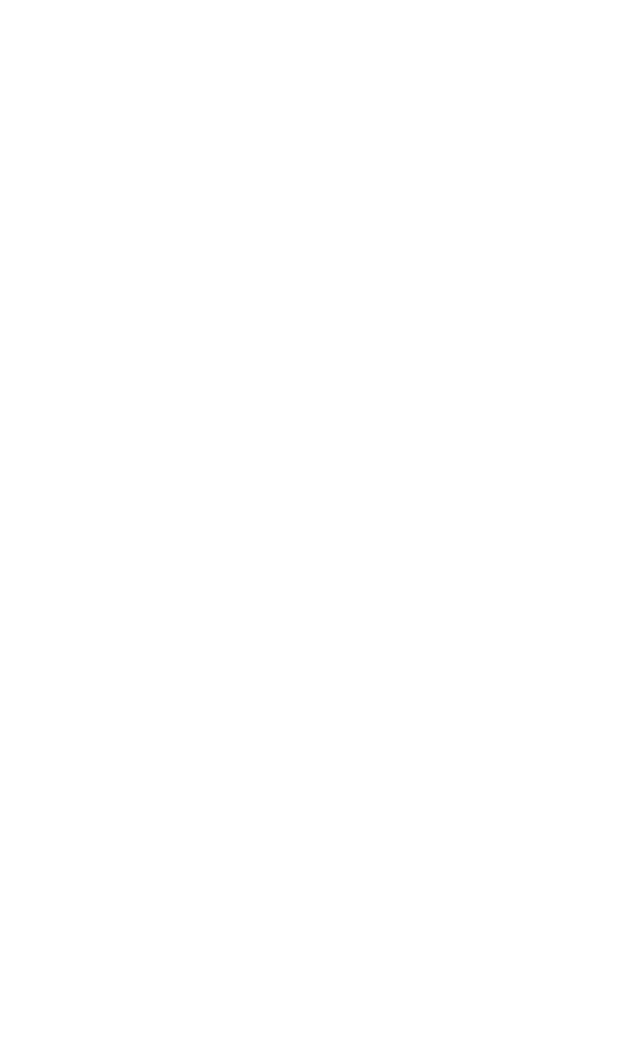
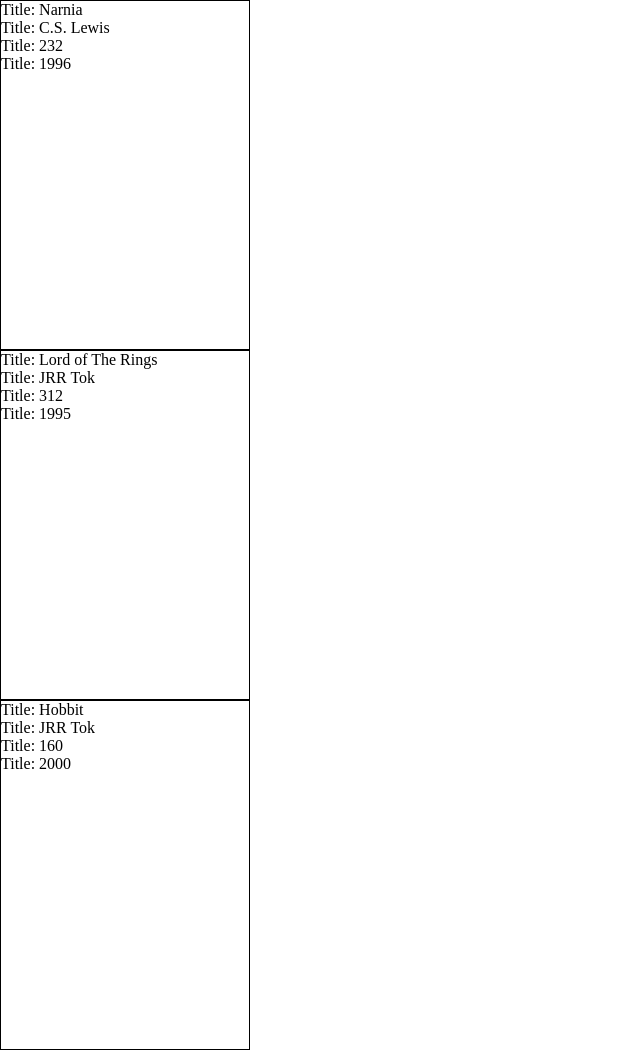
Before and after one commit to brando008/Odin-Book, a plain HTML site: page index.html in a window 1280 px wide. Shown: the whole page, without its empty margins (0-640 px from the left). Before the commit the page ends 800 px from the top, so only its background shows below. Drawn offline with Linux system fonts and the light colour scheme.

Commit message:
Book library dispay

```diff
--- a/index.html
+++ b/index.html
@@ -7,5 +7,7 @@
     <link rel="stylesheet" href="styles.css" />
     <script src="index.js" defer></script>
   </head>
-  <body></body>
+  <body>
+    <div class="container"></div>
+  </body>
 </html>
--- a/index.js
+++ b/index.js
@@ -9,4 +9,40 @@ function Book(title, author, pages, year) {
 
 function addBookToLibrary(title, author, pages, year) {
   title = new Book(title, author, pages, year);
+  myLibrary.push(title);
 }
+
+addBookToLibrary("Narnia", "C.S. Lewis", 232, 1996);
+addBookToLibrary("Lord of The Rings", "JRR Tok", 312, 1995);
+addBookToLibrary("Hobbit", "JRR Tok", 160, 2000);
+console.log(myLibrary);
+
+function displayBooks() {
+  const container = document.querySelector(".container");
+
+  myLibrary.forEach((book) => {
+    let newDiv = document.createElement("div");
+    newDiv.classList.add("book-container");
+
+    let title = document.createElement("p");
+    title.textContent = `Title: ${book.title}`;
+
+    let author = document.createElement("p");
+    author.textContent = `Title: ${book.author}`;
+
+    let pages = document.createElement("p");
+    pages.textContent = `Title: ${book.pages}`;
+
+    let year = document.createElement("p");
+    year.textContent = `Title: ${book.year}`;
+
+    newDiv.appendChild(title);
+    newDiv.appendChild(author);
+    newDiv.appendChild(pages);
+    newDiv.appendChild(year);
+
+    container.appendChild(newDiv);
+  });
+}
+
+displayBooks();
--- a/styles.css
+++ b/styles.css
@@ -0,0 +1,11 @@
+* {
+  margin: 0;
+  padding: 0;
+  box-sizing: border-box;
+}
+
+.book-container {
+  border: 1px solid black;
+  height: 350px;
+  width: 250px;
+}
```
